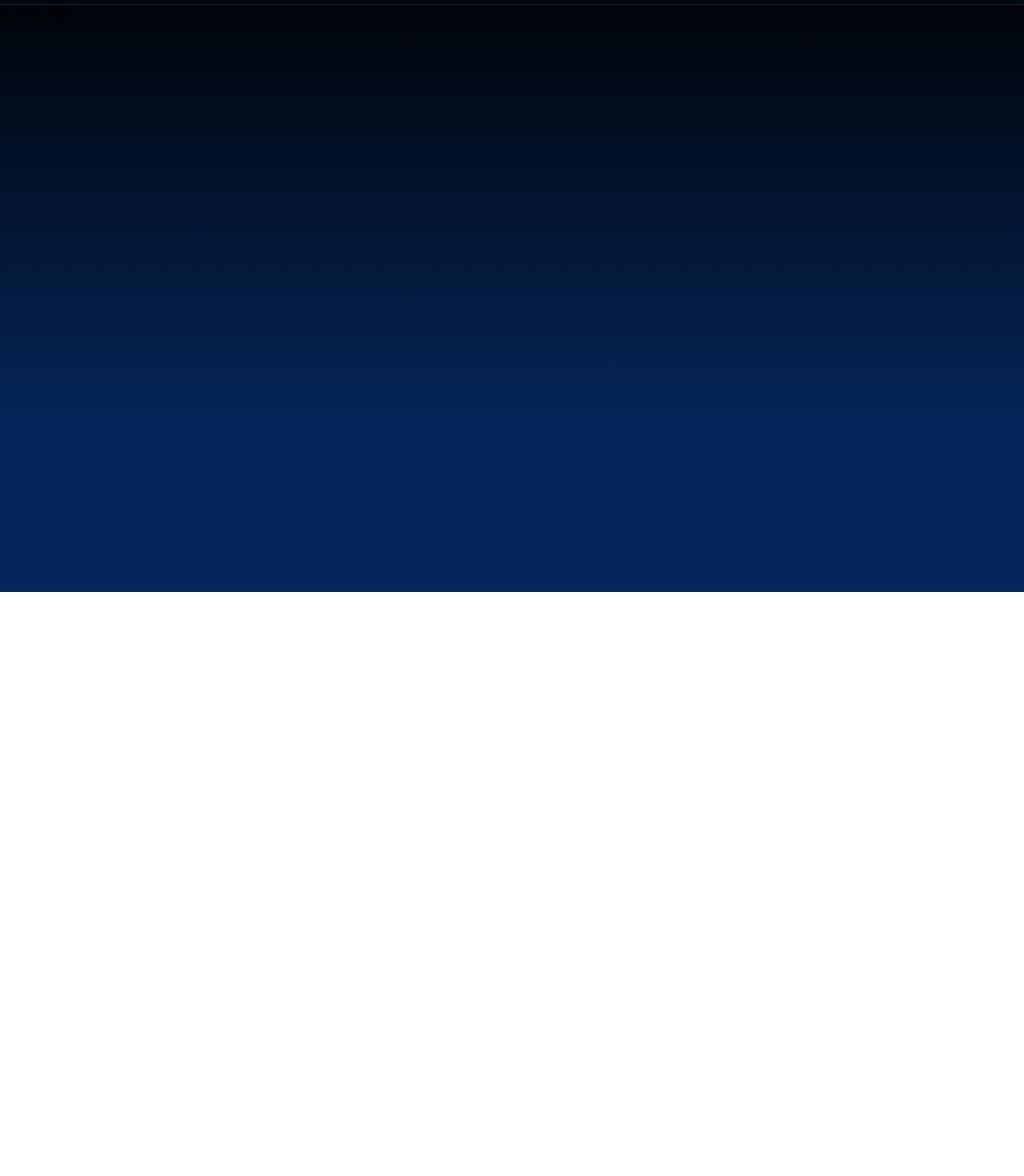
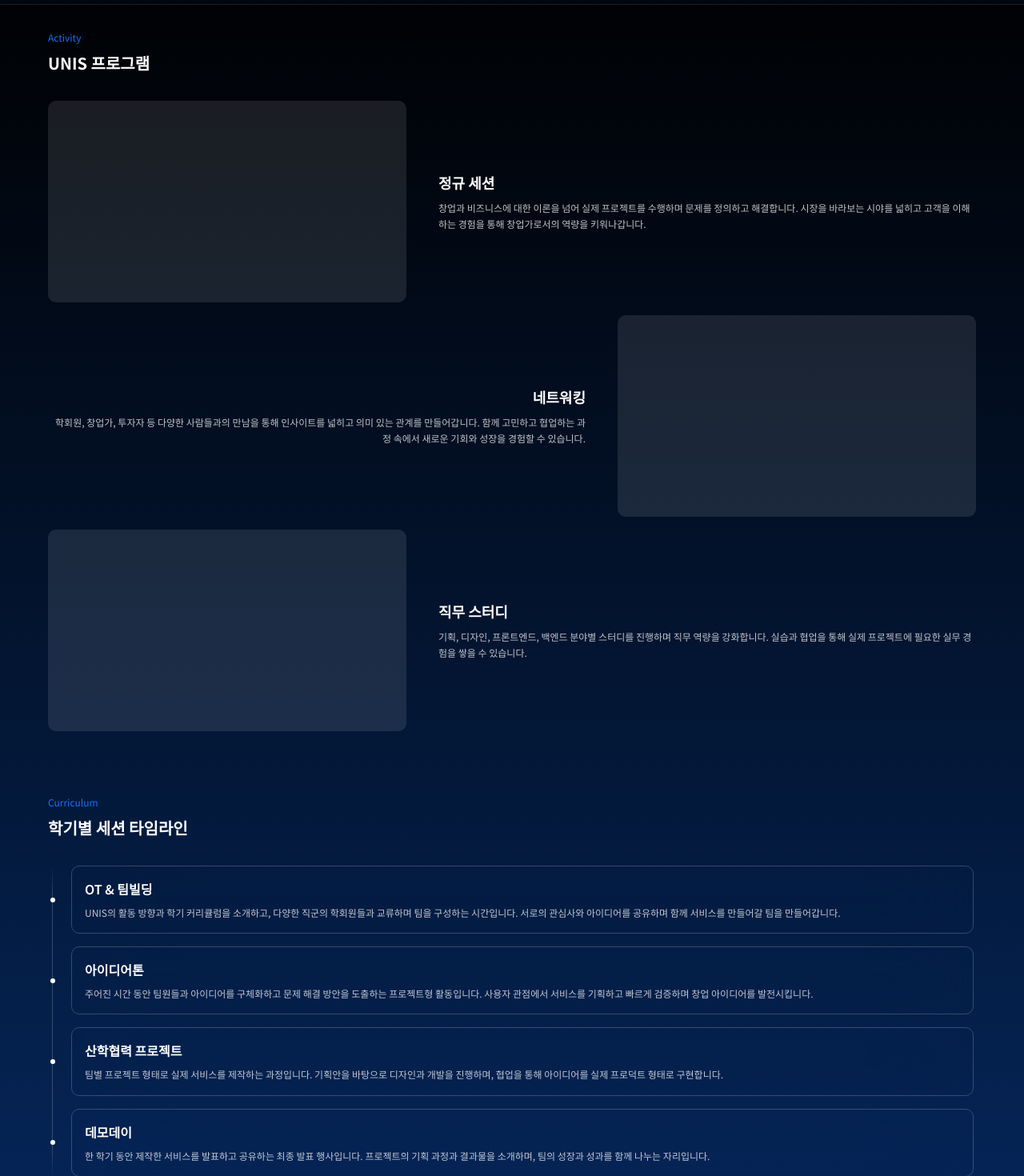
Before and after one commit to UNIS-EWHA/UNIS_FE, a React (Vite) app: page /activity in a window 1280 px wide. Shown: the part 60-1530 px from the top of the page at 80% size. Before the commit the page ends 800 px from the top, so only its background shows below. Built offline with nearby package versions, Linux system fonts and the light colour scheme; a web font is replaced by a local one.

Commit message:
feat: Activity 페이지 구현

```diff
--- /dev/null
+++ b/src/pages/Activity/components/ActivitySection.jsx
@@ -0,0 +1,66 @@
+const activities = [
+  {
+    image: null,
+    title: '정규 세션',
+    description:
+      '창업과 비즈니스에 대한 이론을 넘어 실제 프로젝트를 수행하며 문제를 정의하고 해결합니다. 시장을 바라보는 시야를 넓히고 고객을 이해하는 경험을 통해 창업가로서의 역량을 키워나갑니다.',
+  },
+  {
+    image: null,
+    title: '네트워킹',
+    description:
+      '학회원, 창업가, 투자자 등 다양한 사람들과의 만남을 통해 인사이트를 넓히고 의미 있는 관계를 만들어갑니다. 함께 고민하고 협업하는 과정 속에서 새로운 기회와 성장을 경험할 수 있습니다.',
+  },
+  {
+    image: null,
+    title: '직무 스터디',
+    description:
+      '기획, 디자인, 프론트엔드, 백엔드 분야별 스터디를 진행하며 직무 역량을 강화합니다. 실습과 협업을 통해 실제 프로젝트에 필요한 실무 경험을 쌓을 수 있습니다.',
+  },
+];
+
+function ActivityItem({ image, title, description, isEven }) {
+  return (
+    <div
+      className={`flex flex-col md:flex-row ${isEven ? 'md:flex-row-reverse' : ''} gap-4 md:gap-10 lg:gap-20`}
+    >
+      <div className="w-full md:w-2/5 aspect-[16/9] bg-white/10 rounded-[10px] lg:rounded-[20px] overflow-hidden">
+        {image && (
+          <img src={image} alt={title} className="w-full h-full object-cover" />
+        )}
+      </div>
+
+      <div
+        className={`w-full md:w-3/5 flex flex-col justify-center gap-2 lg:gap-6 ${isEven ? 'md:text-right' : 'md:text-left'}`}
+      >
+        <p className="text-white text-[14px] md:text-[18px] lg:text-[32px] font-[600] md:font-[700]">
+          {title}
+        </p>
+        <p className="text-white-body text-[12px] lg:text-[20px] font-[400] leading-[160%]">
+          {description}
+        </p>
+      </div>
+    </div>
+  );
+}
+
+function ActivitySection() {
+  return (
+    <div className="px-5 md:px-15 lg:px-45">
+      <p className="text-blue-primary text-[12px] lg:text-[24px] font-[400] lg:font-[500] leading-normal tracking-[0%] mb-2 lg:mb-4">
+        Activity
+      </p>
+      <p className="text-white text-[18px] md:text-[20px] lg:text-[38px] font-[700] leading-normal md:leading-[150%] tracking-[0%] mb-8 lg:mb-20">
+        UNIS 프로그램
+      </p>
+
+      <div className="flex flex-col gap-8 md:gap-4 lg:gap-14">
+        {activities.map((item, index) => (
+          <ActivityItem key={index} {...item} isEven={index % 2 !== 0} />
+        ))}
+      </div>
+    </div>
+  );
+}
+
+export default ActivitySection;
--- /dev/null
+++ b/src/pages/Activity/components/Curriculum.jsx
@@ -0,0 +1,70 @@
+const curriculumItems = [
+  {
+    title: 'OT & 팀빌딩',
+    description:
+      'UNIS의 활동 방향과 학기 커리큘럼을 소개하고, 다양한 직군의 학회원들과 교류하며 팀을 구성하는 시간입니다. 서로의 관심사와 아이디어를 공유하며 함께 서비스를 만들어갈 팀을 만들어갑니다.',
+  },
+  {
+    title: '아이디어톤',
+    description:
+      '주어진 시간 동안 팀원들과 아이디어를 구체화하고 문제 해결 방안을 도출하는 프로젝트형 활동입니다. 사용자 관점에서 서비스를 기획하고 빠르게 검증하며 창업 아이디어를 발전시킵니다.',
+  },
+  {
+    title: '산학협력 프로젝트',
+    description:
+      '팀별 프로젝트 형태로 실제 서비스를 제작하는 과정입니다. 기획안을 바탕으로 디자인과 개발을 진행하며, 협업을 통해 아이디어를 실제 프로덕트 형태로 구현합니다.',
+  },
+  {
+    title: '데모데이',
+    description:
+      '한 학기 동안 제작한 서비스를 발표하고 공유하는 최종 발표 행사입니다. 프로젝트의 기획 과정과 결과물을 소개하며, 팀의 성장과 성과를 함께 나누는 자리입니다.',
+  },
+];
+
+function CurriculumItem({ title, description }) {
+  return (
+    <div className="flex items-center gap-4 md:gap-5 lg:gap-16 px-[3px] lg:px-14">
+      <div className="relative z-10 w-[6px] h-[6px] lg:w-5 lg:h-5 rounded-full bg-white shrink-0" />
+
+      <div className="w-full border border-white/20 rounded-[10px] lg:rounded-[20px] px-4 py-3 md:p-4 lg:px-10 lg:py-8 backdrop-blur-[50px]">
+        <p className="text-white text-[14px] md:text-[16px] lg:text-[32px] font-[600] mb-1 md:mb-2 lg:mb-4">
+          {title}
+        </p>
+        <p className="text-white-body text-[10px] md:text-[12px] lg:text-[24px] font-[400] lg:font-[500] leading-[160%] lg:leading-[150%]">
+          {description}
+        </p>
+      </div>
+    </div>
+  );
+}
+
+function Curriculum() {
+  return (
+    <div className="px-5 md:px-15 lg:px-45">
+      <p className="text-blue-primary text-[12px] lg:text-[24px] font-[400] lg:font-[500] leading-normal tracking-[0%] mb-2 lg:mb-4">
+        Curriculum
+      </p>
+      <p className="text-white text-[18px] md:text-[20px] lg:text-[38px] font-[700] leading-normal md:leading-[150%] tracking-[0%] mb-8 lg:mb-20">
+        학기별 세션 타임라인
+      </p>
+
+      <div className="relative">
+        <div
+          className="absolute left-[5px] lg:left-16 top-0 bottom-0 w-[1px] lg:w-[3px]"
+          style={{
+            background:
+              'linear-gradient(to bottom, rgba(255,255,255,0), rgba(255,255,255,0.2) 10%, rgba(255,255,255,0.2) 90%, rgba(255,255,255,0))',
+          }}
+        />
+
+        <div className="flex flex-col gap-4 lg:gap-16">
+          {curriculumItems.map((item, index) => (
+            <CurriculumItem key={index} {...item} />
+          ))}
+        </div>
+      </div>
+    </div>
+  );
+}
+
+export default Curriculum;
--- a/src/pages/Activity/index.jsx
+++ b/src/pages/Activity/index.jsx
@@ -1,7 +1,13 @@
+import ActivitySection from './components/ActivitySection';
+import Curriculum from './components/Curriculum';
+import Footer from '@/components/Footer';
+
 function Activity() {
   return (
-    <div>
-      <h1>Activity Page</h1>
+    <div className="flex flex-col gap-14 md:gap-20 lg:gap-30 mt-8 lg:mt-14">
+      <ActivitySection />
+      <Curriculum />
+      <Footer />
     </div>
   );
 }
```
